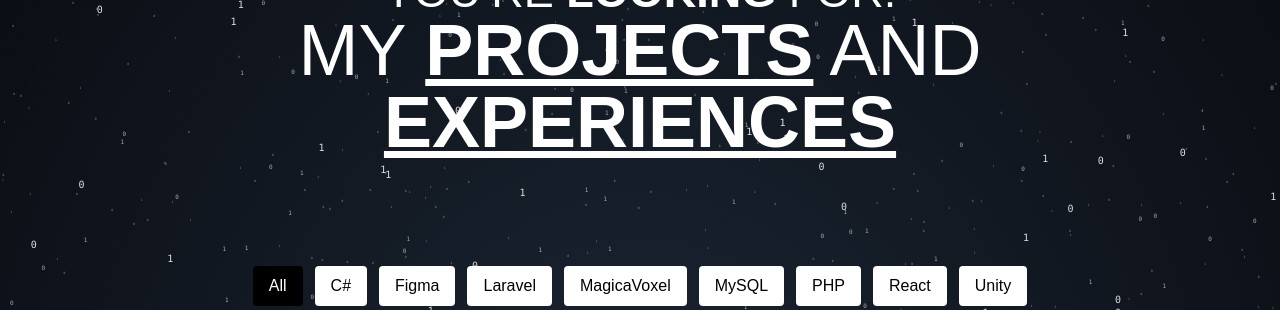
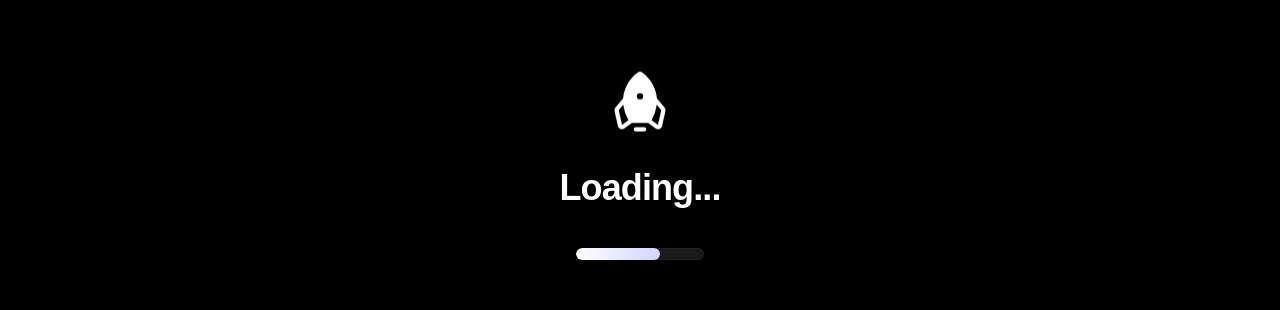
Before and after one commit to dgguayan/my-portfolio, a Next.js app: page / in a window 1280 px wide. Shown: the part 232-542 px from the top of the page. Built offline with nearby package versions, Linux system fonts and the light colour scheme.

Commit message:
(not recommended) force page loading animation

```diff
--- a/app/page.tsx
+++ b/app/page.tsx
@@ -1,3 +1,5 @@
+'use client';
+import React, { useEffect, useState, useMemo } from 'react';
 import Header from './components/Header';
 import Hero from './components/Hero';
 import ProjectsGrid from './components/ProjectsGrid';
@@ -7,21 +9,135 @@
 import TechStack from './components/TechStack';
 import Cursor from './components/Cursor';
 import BackToTop from './components/BackToTop';
+import { Rocket } from '@phosphor-icons/react'; // added Rocket import
 
+// LoadingOverlay: shows a full-screen animation on initial load and fades out
+function LoadingOverlay() {
+  const [visible, setVisible] = useState(true);
+  const [fading, setFading] = useState(false);
+  const [progress, setProgress] = useState(0);
+  const [launched, setLaunched] = useState(false);
+
+  useEffect(() => {
+    const DURATION = 10000; // 10 seconds
+    let rafId: number | null = null;
+    const start = performance.now();
+
+    const tick = (now: number) => {
+      const elapsed = now - start;
+      const pct = Math.min(100, Math.floor((elapsed / DURATION) * 100));
+      setProgress(pct);
+
+      if (pct >= 100) {
+        // trigger launch animation, then fade out shortly after
+        setLaunched(true);
+        setTimeout(() => {
+          setFading(true);
+          setTimeout(() => setVisible(false), 450);
+        }, 300); // give little time for launch visuals
+        return;
+      }
+
+      rafId = requestAnimationFrame(tick);
+    };
+
+    rafId = requestAnimationFrame(tick);
+
+    return () => {
+      if (rafId) cancelAnimationFrame(rafId);
+    };
+  }, []);
+
+  if (!visible) return null;
+
+  return (
+    <div
+      aria-hidden="true"
+      className={`fixed inset-0 z-[9999] flex items-center justify-center transition-opacity duration-400 ${fading ? 'opacity-0 pointer-events-none' : 'opacity-100'}`}
+      style={{ background: '#000' }} // match screenshot background
+    >
+      <div className="flex flex-col items-center gap-6 px-6">
+        {/* Rocket icon (bobbing until launch) */}
+        <div className="flex items-center justify-center">
+          <Rocket
+            size={68}
+            weight="fill"
+            className={`text-white ${launched ? 'rocket-launch' : 'rocket-bob'}`}
+            aria-hidden
+          />
+        </div>
+
+        <div className="text-center">
+          <h2 className="text-3xl md:text-4xl font-extrabold text-white tracking-tight">Loading...</h2>
+        </div>
+
+        {/* progress display (wide pill) */}
+        <div className="w-full max-w-2xl mt-4 px-4">
+          <div className="w-full h-3 rounded-full bg-white/10 overflow-hidden" style={{ boxShadow: 'inset 0 0 0 1px rgba(255,255,255,0.03)' }}>
+            <div
+              style={{
+                width: `${progress}%`,
+                height: '100%',
+                background: 'linear-gradient(90deg,#fff,#d1d5ff)',
+                transition: 'width 120ms linear',
+              }}
+              className="rounded-full"
+            />
+          </div>
+        </div>
+      </div>
+
+      {/* animations */}
+      <style>{`
+        @keyframes bob {
+          0% { transform: translateY(0); }
+          50% { transform: translateY(-10px); }
+          100% { transform: translateY(0); }
+        }
+        @keyframes launch {
+          0% { transform: translateY(0) scale(1); opacity: 1; }
+          30% { transform: translateY(-20vh) scale(1.05); opacity: 1; }
+          100% { transform: translateY(-120vh) scale(1.6); opacity: 0; }
+        }
+        .rocket-bob { animation: bob 1.8s ease-in-out infinite; }
+        .rocket-launch { animation: launch 900ms cubic-bezier(.2,.8,.2,1) forwards; }
+      `}</style>
+    </div>
+  );
+}
+
+// Wrap generation + return in the Home component to fix the top-level return parsing error
 export default function Home() {
-  // generate binary-star layers server-side
+  const [mounted, setMounted] = useState(false);
+
+  // set mounted on client to avoid server/client randomness mismatches
+  useEffect(() => {
+    setMounted(true);
+  }, []);
+
+  // compute stars and css only after mount
+  const { smallStars, mediumStars, bigStars, starCss } = useMemo(() => {
+    if (!mounted) {
+      return {
+        smallStars: [] as { left: number; top: number; char: string }[],
+        mediumStars: [] as { left: number; top: number; char: string }[],
+        bigStars: [] as { left: number; top: number; char: string }[],
+        starCss: '',
+      };
+    }
+
     const genBinary = (n: number) =>
       Array.from({ length: n }).map(() => ({
-      left: Math.random() * 100,   // percent
-      top: Math.random() * 120,    // allow some beyond viewport for smoother entrance
-      char: Math.random() < 0.5 ? "0" : "1",
+        left: Math.random() * 100, // percent
+        top: Math.random() * 120, // allow some beyond viewport for smoother entrance
+        char: Math.random() < 0.5 ? '0' : '1',
       }));
 
-  const smallStars = genBinary(700);
-  const mediumStars = genBinary(200);
-  const bigStars = genBinary(100);
+    const s = genBinary(700);
+    const m = genBinary(200);
+    const b = genBinary(100);
 
-  const starCss = `
+    const css = `
       :root { --star-bg-gradient: radial-gradient(ellipse at bottom, #1B2735 0%, #090A0F 100%); }
 
       .stars-bg {
@@ -36,12 +152,9 @@
       }
 
       .stars-layer { position: absolute; inset: 0; overflow: hidden; }
-
-    /* inner wrapper holds two copies stacked vertically; animate the wrapper for continuous scroll */
       .layer-inner { position: absolute; inset: 0; }
       .layer-copy { position: absolute; inset: 0; }
 
-    /* binary characters (small/medium/large) — kept small so not obtrusive */
       .binary {
         position: absolute;
         color: rgba(255,255,255,0.9);
@@ -56,33 +169,39 @@
       .binary.medium { font-size: var(--binary-size-medium, 12px); opacity: 0.7; }
       .binary.big { font-size: var(--binary-size-big, 14px); opacity: 0.95; }
 
-    /* animate the inner wrapper (two stacked copies) to create a seamless vertical loop */
       @keyframes moveSmall { from { transform: translateY(0%); } to { transform: translateY(-100%); } }
       @keyframes moveMedium { from { transform: translateY(0%); } to { transform: translateY(-100%); } }
       @keyframes moveBig { from { transform: translateY(0%); } to { transform: translateY(-100%); } }
 
-    /* durations match previous feel */
       .layer-inner.small { animation: moveSmall 50s linear infinite; }
       .layer-inner.medium { animation: moveMedium 100s linear infinite; }
       .layer-inner.big { animation: moveBig 150s linear infinite; }
     `;
 
+    return { smallStars: s, mediumStars: m, bigStars: b, starCss: css };
+  }, [mounted]);
+
   return (
     <main>
+      <LoadingOverlay />
       <Cursor />
+
       {/* injected binary-star background (behind everything) */}
       <div className="stars-bg" aria-hidden="true">
+        {/* small layer */}
         <div className="stars-layer" id="stars">
           <div className="layer-inner small">
             <div className="layer-copy">
-              {smallStars.map((s, i) => (
+              {mounted &&
+                smallStars.map((s, i) => (
                   <span key={`s-a-${i}`} className="binary small" style={{ left: `${s.left}%`, top: `${s.top}%` }}>
                     {s.char}
                   </span>
                 ))}
             </div>
             <div className="layer-copy" aria-hidden="true" style={{ transform: 'translateY(100%)' }}>
-              {smallStars.map((s, i) => (
+              {mounted &&
+                smallStars.map((s, i) => (
                   <span key={`s-b-${i}`} className="binary small" style={{ left: `${s.left}%`, top: `${s.top}%` }}>
                     {s.char}
                   </span>
@@ -91,17 +210,20 @@
           </div>
         </div>
 
+        {/* medium layer */}
         <div className="stars-layer" id="stars2">
           <div className="layer-inner medium">
             <div className="layer-copy">
-              {mediumStars.map((s, i) => (
+              {mounted &&
+                mediumStars.map((s, i) => (
                   <span key={`m-a-${i}`} className="binary medium" style={{ left: `${s.left}%`, top: `${s.top}%` }}>
                     {s.char}
                   </span>
                 ))}
             </div>
             <div className="layer-copy" aria-hidden="true" style={{ transform: 'translateY(100%)' }}>
-              {mediumStars.map((s, i) => (
+              {mounted &&
+                mediumStars.map((s, i) => (
                   <span key={`m-b-${i}`} className="binary medium" style={{ left: `${s.left}%`, top: `${s.top}%` }}>
                     {s.char}
                   </span>
@@ -110,17 +232,20 @@
           </div>
         </div>
 
+        {/* big layer */}
         <div className="stars-layer" id="stars3">
           <div className="layer-inner big">
             <div className="layer-copy">
-              {bigStars.map((s, i) => (
+              {mounted &&
+                bigStars.map((s, i) => (
                   <span key={`b-a-${i}`} className="binary big" style={{ left: `${s.left}%`, top: `${s.top}%` }}>
                     {s.char}
                   </span>
                 ))}
             </div>
             <div className="layer-copy" aria-hidden="true" style={{ transform: 'translateY(100%)' }}>
-              {bigStars.map((s, i) => (
+              {mounted &&
+                bigStars.map((s, i) => (
                   <span key={`b-b-${i}`} className="binary big" style={{ left: `${s.left}%`, top: `${s.top}%` }}>
                     {s.char}
                   </span>
@@ -130,8 +255,8 @@
         </div>
       </div>
 
-      {/* inject generated CSS */}
-      <style dangerouslySetInnerHTML={{ __html: starCss }} />
+      {/* inject generated CSS only after mount to avoid SSR mismatch */}
+      {mounted && <style dangerouslySetInnerHTML={{ __html: starCss }} />}
 
       <Header />
       <Hero />
```
Lines whose indentation alone changed are shown as unchanged.
